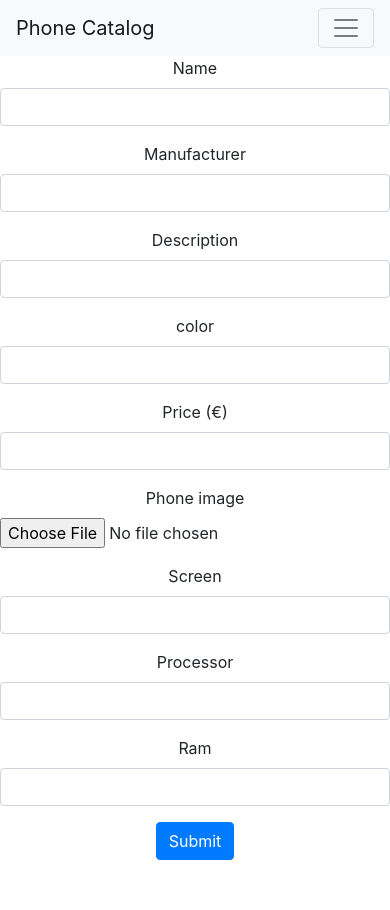
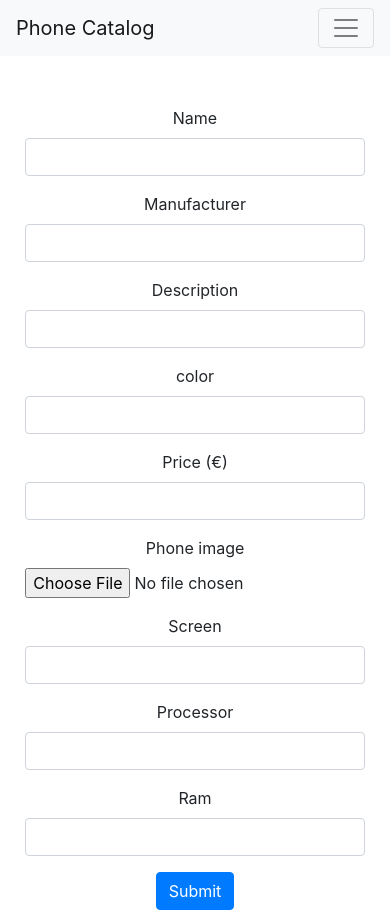
Before and after one commit to SofSanUrb/react-Phone-Catalog, a React (Create React App) app in the folder client/: page /edit/1 in a window 390 px wide. Before the commit the page ends 860 px from the top, so only its background shows below. Built offline with nearby package versions, Linux system fonts and the light colour scheme; no server answers.

Commit message:
responsive forms

```diff
--- a/client/src/App.css
+++ b/client/src/App.css
@@ -106,6 +106,11 @@ padding: 20px 100px;
   color: grey
 }
 
+.form-group {
+  width: 87%;
+  max-width: 500px;
+}
+
 @media (max-width: 600px) {
   #phone-catalog {
     margin: 10px;
--- a/client/src/pages/AddPhone.jsx
+++ b/client/src/pages/AddPhone.jsx
@@ -31,7 +31,7 @@ export default function AddPhone(props) {
   };
 
   return (
-    <Form onSubmit={handleAddPhone}>
+    <Form className="card-column" onSubmit={handleAddPhone}>
       <Form.Group>
         <Form.Label>Name</Form.Label>
         <Form.Control name="name" type="text" placeholder="Iphone xx" />
--- a/client/src/pages/EditForm.jsx
+++ b/client/src/pages/EditForm.jsx
@@ -43,7 +43,7 @@ export default function EditForm(props) {
   };
 
   return (
-    <Form onSubmit={handleEditPhone}>
+    <Form className="card-column" onSubmit={handleEditPhone}>
       <Form.Group>
         <Form.Label>Name</Form.Label>
         <Form.Control
```
